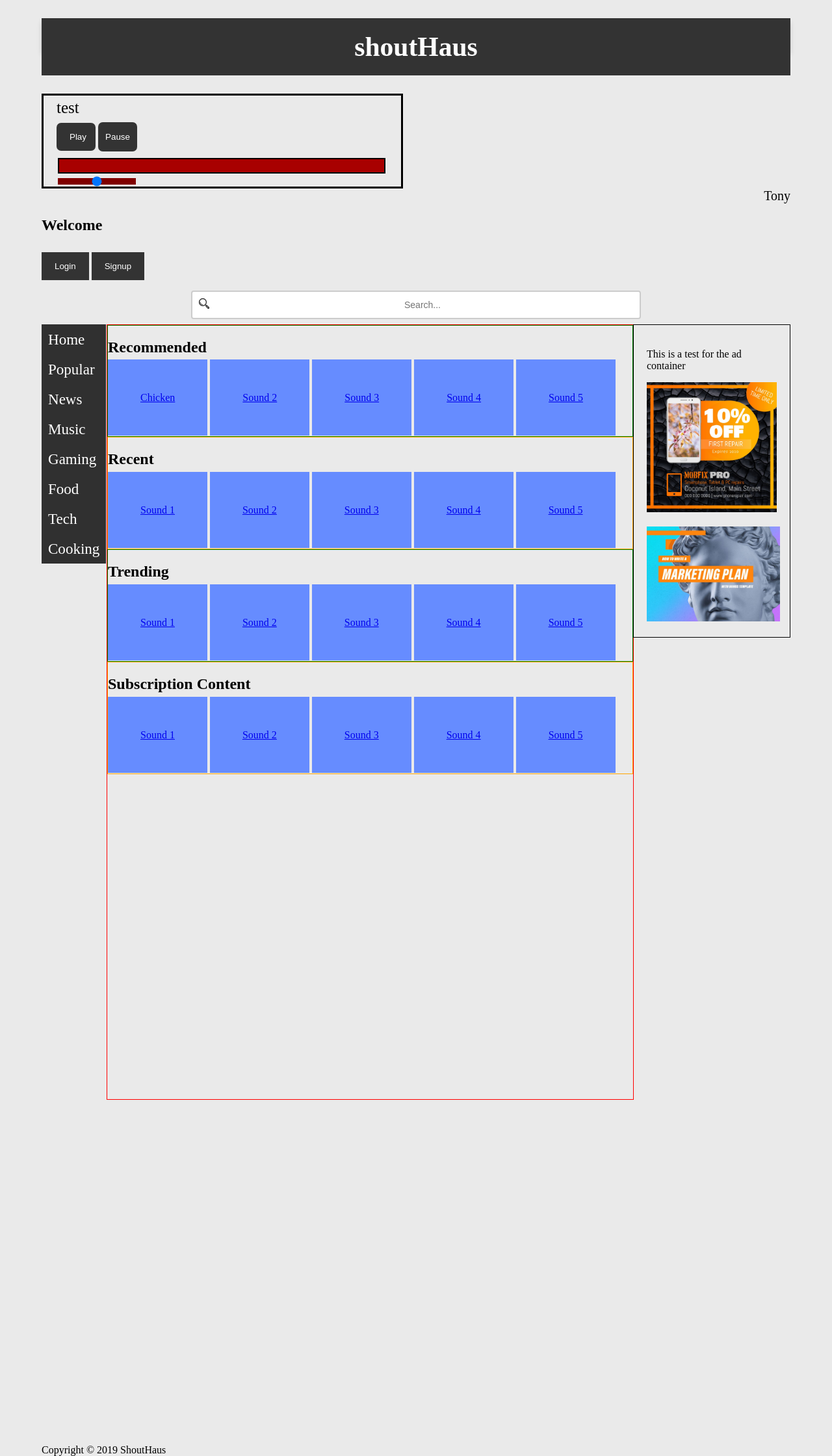
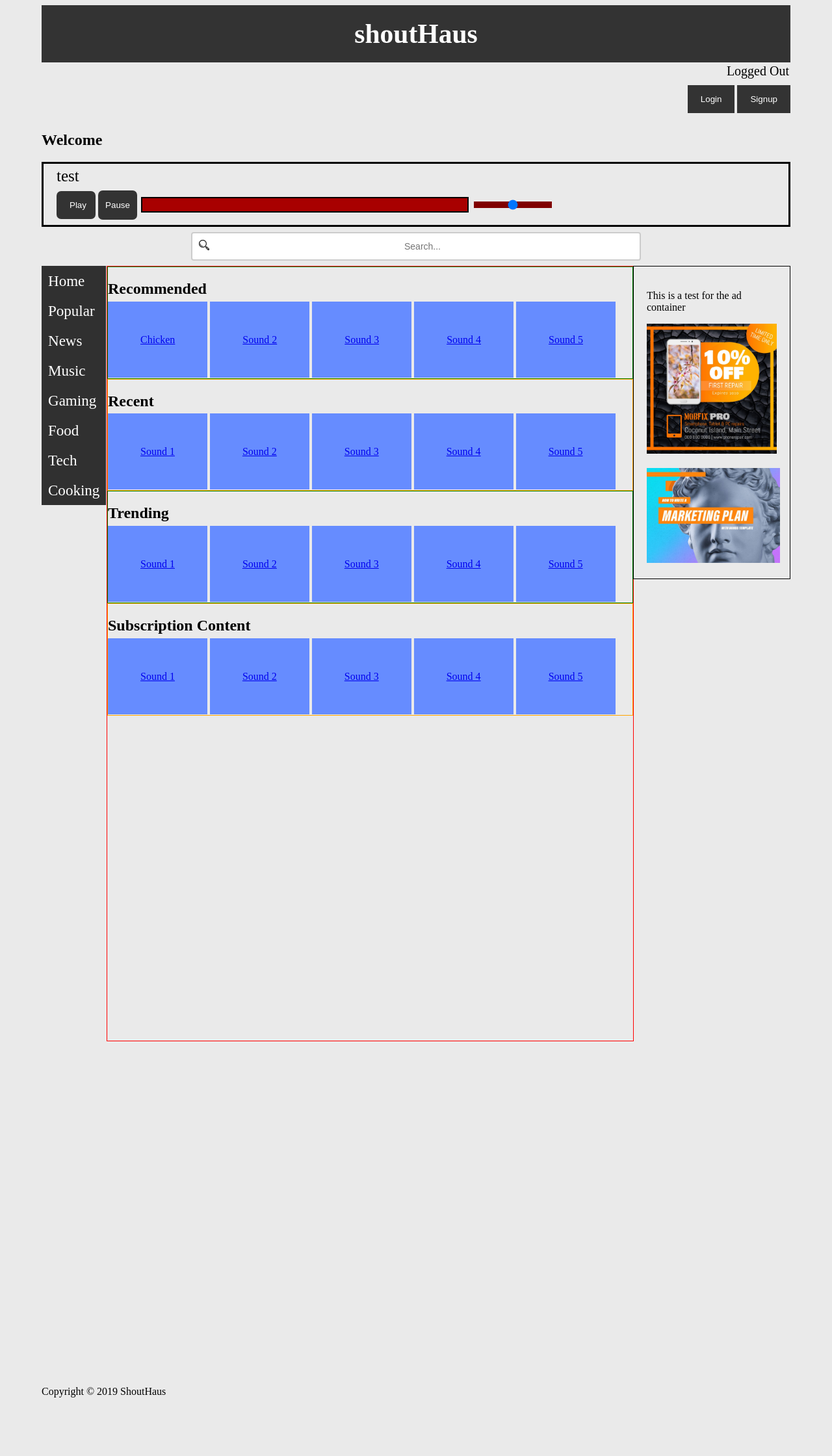
Before and after one commit to jpool4/CIS475Project1, a PHP site: the page made by CIS475Files/HTML/Home (2).html in a window 1280 px wide. Shown: the whole page at 65% size. After the commit the page ends 2150 px from the top, so only its background shows below. Run offline with PHP 8.4, Linux system fonts and the light colour scheme.

Commit message:
changed look of the top of the page

```diff
--- a/CIS475Files/HTML/Home (2).html
+++ b/CIS475Files/HTML/Home (2).html
@@ -18,14 +18,32 @@
 		<link href = "../Style/style.css" rel = "stylesheet" type = "text/css">
 		<title> Home - ShoutHaus </title>
 		<link rel="shortcut icon" type="image/png" href="../Photos/favicon.png"/-->
-		</head>
+	</head>
 
 	<body>
-		<div class="header"
+
 		<header>
 			<h1>shoutHaus</h1>
 
-			<div id="player1">
+			<p id="username">Logged Out</p>
+
+
+
+
+		</body>
+		</html>
+
+			<div id="loginsignup"
+				<!-- Login Button-->
+					<button onclick="document.getElementById('id01').style.display='block'" style="width:auto;">Login</button>
+				<!-- Signup button -->
+					<button onclick="document.getElementById('id02').style.display='block'" style="width:auto;">Signup</button>
+			</div>
+				<h2>Welcome</h2>
+
+		</header>
+
+		<div id="player1">
 
 				<a id="songText">test</a>
 				<audio id="audioPlayer">
@@ -39,22 +57,6 @@
 				<input type="range" id="songVolume">
 			</div>
 
-			<p id="username">Tony</p>
-
-		<div>
-		</body>
-		</html>
-
-			<div>
-			<!-- Login Button-->
-				<h2>Welcome</h2>
-
-				<button onclick="document.getElementById('id01').style.display='block'" style="width:auto;">Login</button>
-			<!-- Signup button -->
-                <button onclick="document.getElementById('id02').style.display='block'" style="width:auto;">Signup</button>
-
-
-		</header>
 		<!-- Hides Login modal -->
 		<div id="id01" class="modal" style="display:none">
 
--- a/CIS475Files/Style/style.css
+++ b/CIS475Files/Style/style.css
@@ -1,6 +1,7 @@
 /* Header has white text on grey background and
    is centered */
 h1 { padding: 20px;
+    margin: 0px;
     background-color: #333;
 	text-align: center;
 	color: white;
@@ -48,21 +49,12 @@ nav a:focus { color: gray;}
 
 nav a:active { color: gray;}
 
- .header {
-  position: relative;
-  top: 0;
-  left: 0;
-  width: 100%;
-  height: 48px;
-  z-index: 10;
-  background: #eeeeee;
-   -webkit-box-shadow: 0 7px 8px rgba(0, 0, 0, 0.12); WHAT IS THIS?
-  -moz-box-shadow: 0 7px 8px rgba(0, 0, 0, 0.12);
-  box-shadow: 0 7px 8px rgba(0, 0, 0, 0.12);
-}
+#loginsignup { text-align: right; }
+
 #username { text-align: right;
             font-size: 20px;
-			margin-top: 0px; }
+			margin: 2px;
+			font-style: bold;}
 
 /* Makes the audio player span the length of the page while being centered under header */
 audio { width: 800px; display: block; margin:auto; text-align:center; }
@@ -75,7 +67,6 @@ audio { width: 800px; display: block; margin:auto; text-align:center; }
 		   font-size: 25px; }
 
 #player1 { border: black solid 3px;
-           width: 46%;
 		   padding-left: 20px; }
 
 
```
